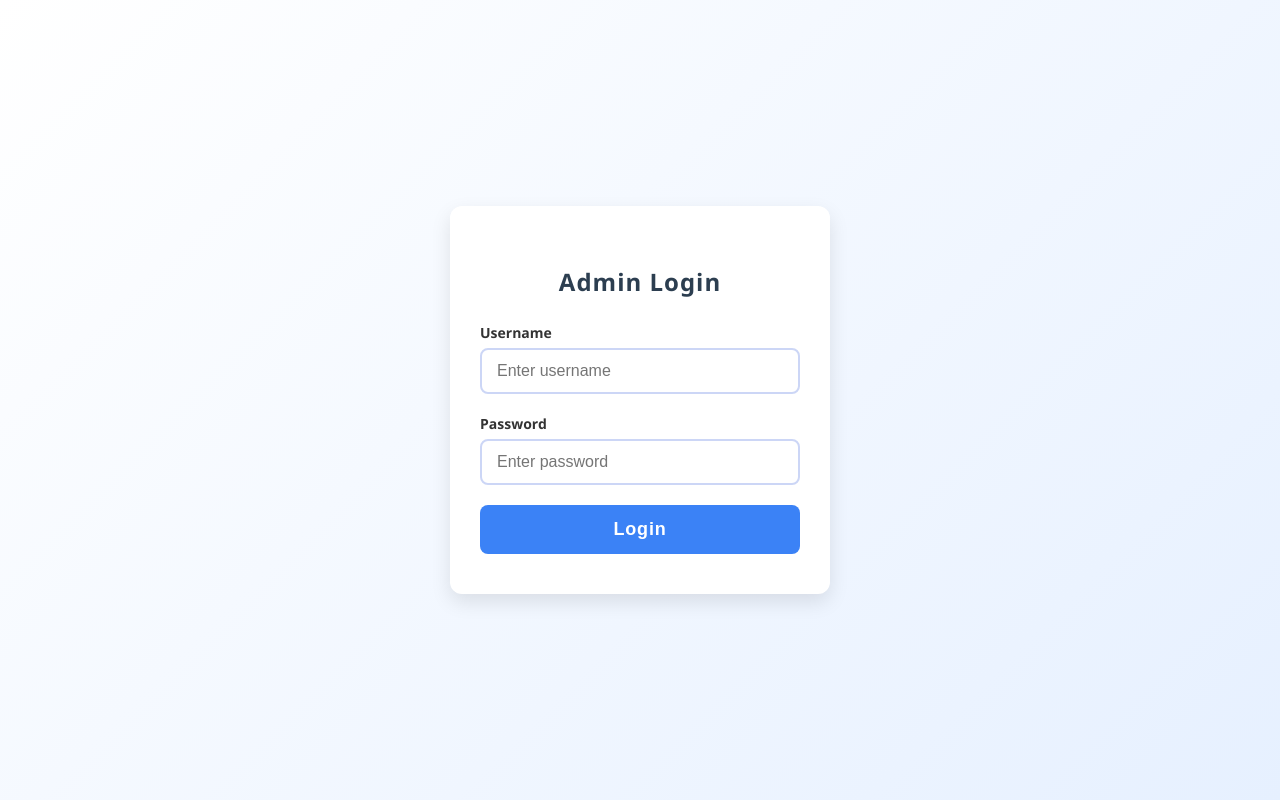
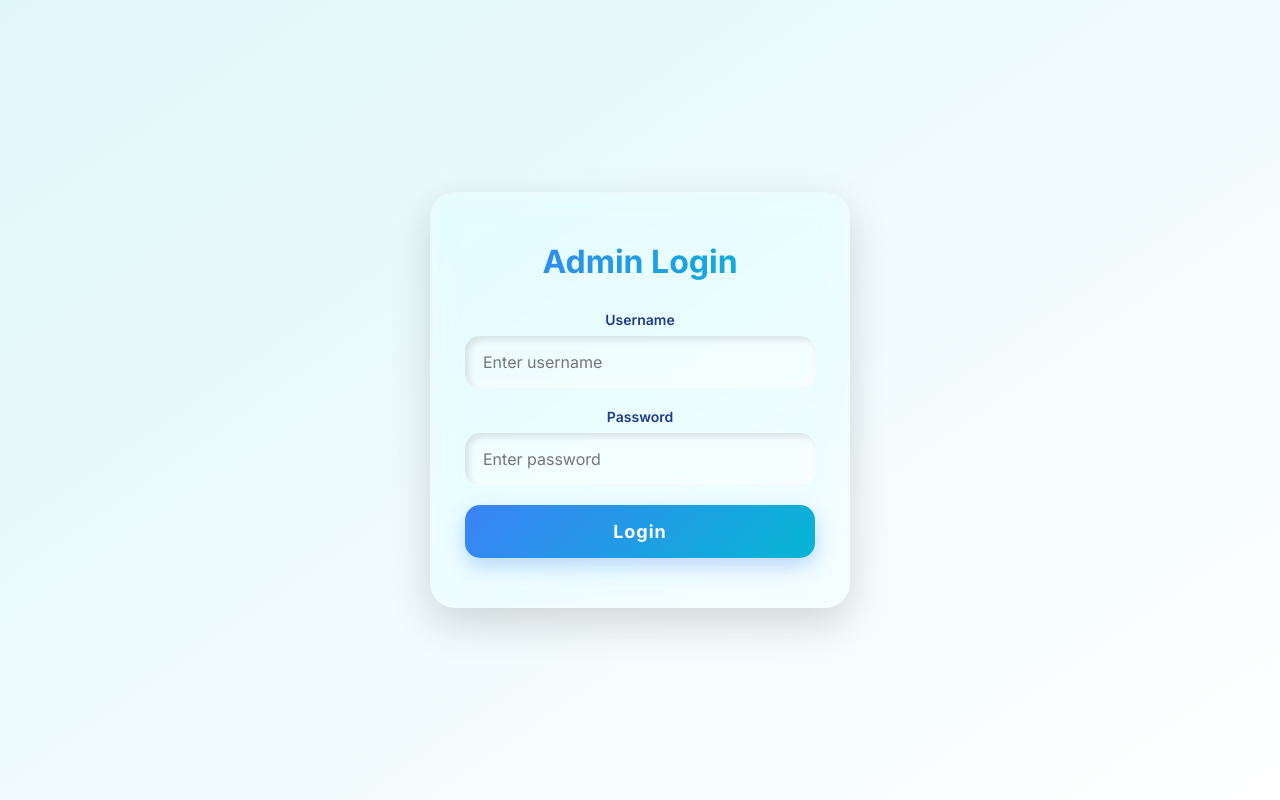
Before and after one commit to yash-s29/traffic-ticket-system, a PHP site: page /login.php in a window 1280 px wide. Run offline with PHP 8.4, Linux system fonts and the light colour scheme.

Commit message:
Update login.php

```diff
--- a/login.php
+++ b/login.php
@@ -8,8 +8,10 @@ if ($_SERVER["REQUEST_METHOD"] === "POST") {
     $username = $_POST["username"];
     $password = $_POST["password"];
 
-    $sql = "SELECT * FROM Admin WHERE username = '$username' AND password = '$password'";
-    $result = $conn->query($sql);
+    $stmt = $conn->prepare("SELECT * FROM Admin WHERE username = ? AND password = ?");
+    $stmt->bind_param("ss", $username, $password);
+    $stmt->execute();
+    $result = $stmt->get_result();
 
     if ($result->num_rows === 1) {
         $_SESSION["admin"] = $username;
@@ -24,108 +26,108 @@ if ($_SERVER["REQUEST_METHOD"] === "POST") {
 <!DOCTYPE html>
 <html lang="en">
 <head>
-<meta charset="UTF-8" />
-<meta name="viewport" content="width=device-width, initial-scale=1" />
-<title>Admin Login</title>
+<meta charset="UTF-8">
+<meta name="viewport" content="width=device-width, initial-scale=1.0">
+<title>🚦 Admin Login</title>
+<link href="https://fonts.googleapis.com/css2?family=Inter:wght@400;600;700&display=swap" rel="stylesheet">
+
 <style>
-    * {
-        box-sizing: border-box;
+:root {
+    --primary-light: #3b82f6;
+    --primary-dark: #06b6d4;
+    --text-light: #1e3a8a;
+    --text-dark: #f5f5f5;
+    --error-bg: rgba(248, 113, 113, 0.15);
+    --error-color: #b91c1c;
 }
-    body {
-        font-family: 'Segoe UI', Tahoma, Geneva, Verdana, sans-serif;
-        background: linear-gradient(135deg, #ffffff, #e6f0ff);
-        height: 100vh;
-        margin: 0;
-        display: flex;
-        align-items: center;
-        justify-content: center;
-        color: #444;
+
+* { margin: 0; padding: 0; box-sizing: border-box; font-family: 'Inter', sans-serif; transition: all 0.3s ease; }
+body.light { background: linear-gradient(145deg,#e0f7fa,#ffffff); color: var(--text-light); }
+body.dark { background: linear-gradient(145deg,#0f172a,#1e293b); color: var(--text-dark); }
+body { min-height: 100vh; display: flex; justify-content: center; align-items: center; }
+
+.login-container {
+    width: 100%;
+    max-width: 420px;
+    background: rgba(255,255,255,0.15);
+    backdrop-filter: blur(12px) saturate(180%);
+    -webkit-backdrop-filter: blur(12px) saturate(180%);
+    border-radius: 25px;
+    padding: 50px 35px;
+    box-shadow: 0 15px 40px rgba(0,0,0,0.15);
+    text-align: center;
+    animation: fadeInUp 0.8s ease forwards;
 }
-    .login-container {
-        background: #fff;
-        padding: 40px 30px;
-        border-radius: 12px;
-        box-shadow: 0 8px 20px rgba(0, 0, 0, 0.1);
+body.dark .login-container {
+    background: rgba(25,25,25,0.5);
+    box-shadow: 0 15px 40px rgba(0,0,0,0.5);
+}
+
+@keyframes fadeInUp { from { opacity:0; transform: translateY(30px);} to {opacity:1; transform: translateY(0);} }
+
+h2 {
+    font-weight: 700; font-size: 32px; margin-bottom: 30px;
+    background: linear-gradient(90deg,var(--primary-light),var(--primary-dark));
+    -webkit-background-clip: text; -webkit-text-fill-color: transparent;
+}
+
+form label { display:block; margin-bottom:8px; font-weight:600; font-size:14px; }
+input[type="text"], input[type="password"] {
     width: 100%;
-        max-width: 380px;
-        text-align: center;
-        animation: fadeIn 0.8s ease forwards;
+    padding: 16px 18px;
+    margin-bottom: 20px;
+    border-radius: 15px;
+    border: none;
+    background: rgba(255,255,255,0.2);
+    backdrop-filter: blur(6px);
+    box-shadow: inset 4px 4px 6px rgba(0,0,0,0.1), inset -4px -4px 6px rgba(255,255,255,0.5);
+    font-size:16px;
+    color: inherit;
 }
-    @keyframes fadeIn {
-        from {opacity: 0; transform: translateY(-20px);}
-        to {opacity: 1; transform: translateY(0);}
+input[type="text"]:focus, input[type="password"]:focus {
+    outline:none;
+    box-shadow: 0 8px 20px rgba(59,130,246,0.3);
+    background: rgba(255,255,255,0.25);
 }
-    h2 {
-        margin-bottom: 25px;
-        font-weight: 700;
-        color: #2c3e50;
-        letter-spacing: 1px;
-    }
-    form label {
-        display: block;
-        text-align: left;
-        margin-bottom: 6px;
-        font-weight: 600;
-        color: #333;
-        font-size: 14px;
-    }
-    input[type="text"],
-    input[type="password"] {
-        width: 100%;
-        padding: 12px 15px;
-        margin-bottom: 20px;
-        border: 2px solid #ccd6f6;
-        border-radius: 8px;
-        font-size: 16px;
-        transition: border-color 0.3s ease, box-shadow 0.3s ease;
-    }
-    input[type="text"]:focus,
-    input[type="password"]:focus {
-        border-color: #3b82f6;
-        outline: none;
-        box-shadow: 0 0 8px rgba(59, 130, 246, 0.4); /* blue glow */
-    }
+
 button {
     width: 100%;
-        padding: 14px;
-        background-color: #3b82f6;
+    padding: 16px;
     border: none;
-        border-radius: 8px;
-        color: white;
+    border-radius: 15px;
     font-size: 18px;
     font-weight: 700;
     cursor: pointer;
-        transition: background-color 0.3s ease;
-        letter-spacing: 0.8px;
+    background: linear-gradient(135deg,var(--primary-light),var(--primary-dark));
+    color: #fff;
+    letter-spacing: 1px;
+    transition: all 0.3s ease;
+    box-shadow: 0 8px 20px rgba(59,130,246,0.3);
 }
 button:hover {
-        background-color: #2563eb;
+    transform: translateY(-3px);
+    box-shadow: 0 12px 28px rgba(59,130,246,0.5);
 }
+
 .error {
-        color: #e74c3c;
-        background-color: #fdecea;
-        border: 1px solid #f5c6cb;
-        padding: 10px;
-        margin-top: 20px;
-        border-radius: 8px;
-        font-weight: 600;
+    margin-top: 15px;
+    padding: 14px;
+    border-radius: 12px;
+    background: var(--error-bg);
+    color: var(--error-color);
+    font-weight:600;
+    font-size:14px;
+    backdrop-filter: blur(4px);
 }
-    @media (max-width: 400px) {
-        .login-container {
-            padding: 30px 20px;
-            max-width: 320px;
-        }
-        input[type="text"],
-        input[type="password"],
-        button {
-            font-size: 15px;
-            padding: 12px;
-        }
+
+@media(max-width:480px) {
+    .login-container { padding: 40px 25px; }
+    h2 { font-size: 26px; }
+    input, button { font-size: 15px; padding:14px; }
 }
 </style>
 </head>
 <body>
-
 <div class="login-container">
     <h2>Admin Login</h2>
     <form method="post" autocomplete="off">
@@ -137,11 +139,15 @@ if ($_SERVER["REQUEST_METHOD"] === "POST") {
 
         <button type="submit">Login</button>
 
-        <?php if ($error): ?>
+        <?php if($error): ?>
             <div class="error"><?= htmlspecialchars($error) ?></div>
         <?php endif; ?>
     </form>
 </div>
 
+<script>
+const savedTheme = localStorage.getItem('theme') || 'light';
+document.body.classList.add(savedTheme);
+</script>
 </body>
 </html>
```
Lines whose indentation alone changed are shown as unchanged.
